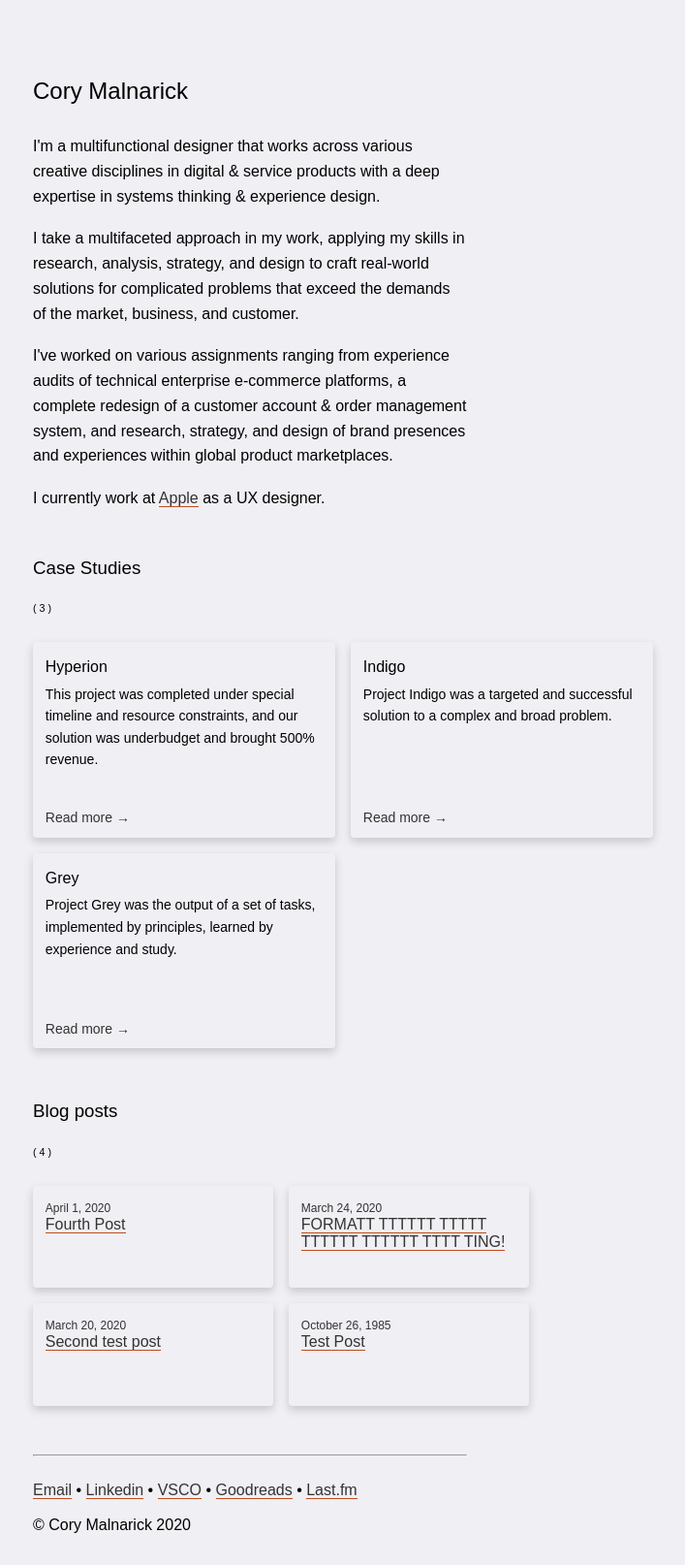
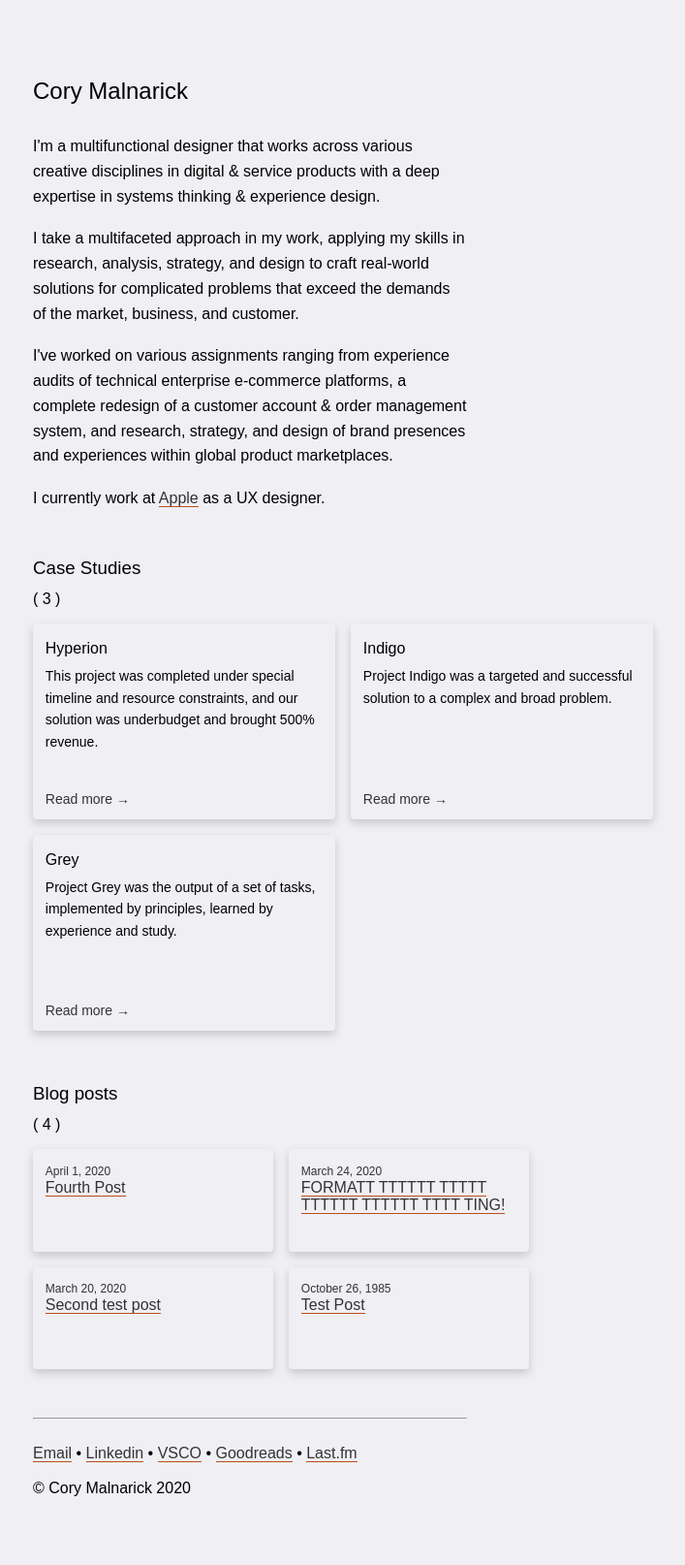
Before and after one commit to foundmonster/foundmonster.github.io, a Jekyll site: the page built from index.html, in a window 1280 px wide. Shown: the whole page at 97% size, without its empty margins (30-737 px from the left). Built offline with Jekyll 4.4.1, drawn with Linux system fonts in a browser that asks for light colours; some web fonts are replaced; after the commit the page ends 1576 px from its top, so only the background shows below that.

Commit message:
number works but it goes to next line. wrapping in a span to see if that works?

```diff
--- a/index.html
+++ b/index.html
@@ -7,7 +7,7 @@
 <p>I take a multifaceted approach in my work, applying my skills in research, analysis, strategy, and design to craft real-world solutions for complicated problems that exceed the demands of the market, business, and customer.</p><br>
 <p>I've worked on various assignments ranging from experience audits of technical enterprise e-commerce platforms, a complete redesign of a customer account & order management system, and research, strategy, and design of brand presences and experiences within global product marketplaces.</p><br>
 <p>I currently work at <a href="https://apple.com">Apple</a> as a UX designer.</p><br><br>
-<h3>Case Studies</h3> <h6>( {{ site.categories.project | size }} )</h6>
+<h3>Case Studies</h3> <span>( {{ site.categories.project | size }} )</span>
 <div class="projectgrid">
 	{% for post in site.categories.project %}
 		<div>
@@ -18,7 +18,7 @@
 	{% endfor %}
 </div>
 <br>
-<h3>Blog posts</h3> <h6>( {{ site.categories.post | size }} )</h6>
+<h3>Blog posts</h3> <span>( {{ site.categories.post | size }} )</span>
 <div class="bloggrid">
 	{% for post in site.categories.post %}
 		<div>
```
